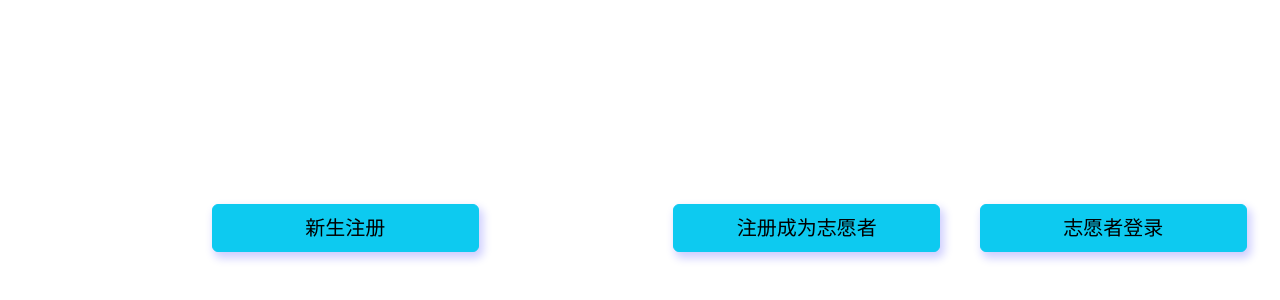
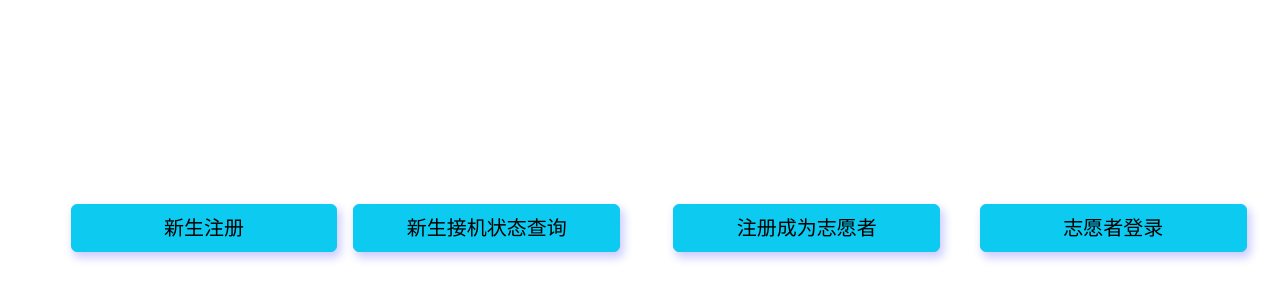
Before and after one commit to RCSSA/Freshmen-Airport-Pickup-Frontend, a React (Create React App) app in the folder airport-pickup/: page / in a window 1280 px wide. Shown: the part 172-472 px from the top of the page. Built offline with nearby package versions, Linux system fonts and the light colour scheme.

Commit message:
add student login entry

```diff
--- a/airport-pickup/src/pages/Homepage.js
+++ b/airport-pickup/src/pages/Homepage.js
@@ -12,6 +12,13 @@ export default function Homepage() {
           onClick={() => navigate("/nstudent")}
         >
           新生注册
+        </button>
+        <button
+          type="button"
+          className="btn btn-info fs-5 m-2 py-2 homepage-btn"
+          onClick={() => navigate("/stulogin")}
+        >
+          新生接机状态查询
         </button>
       </div>
       <div className="row justify-content-center">
```
